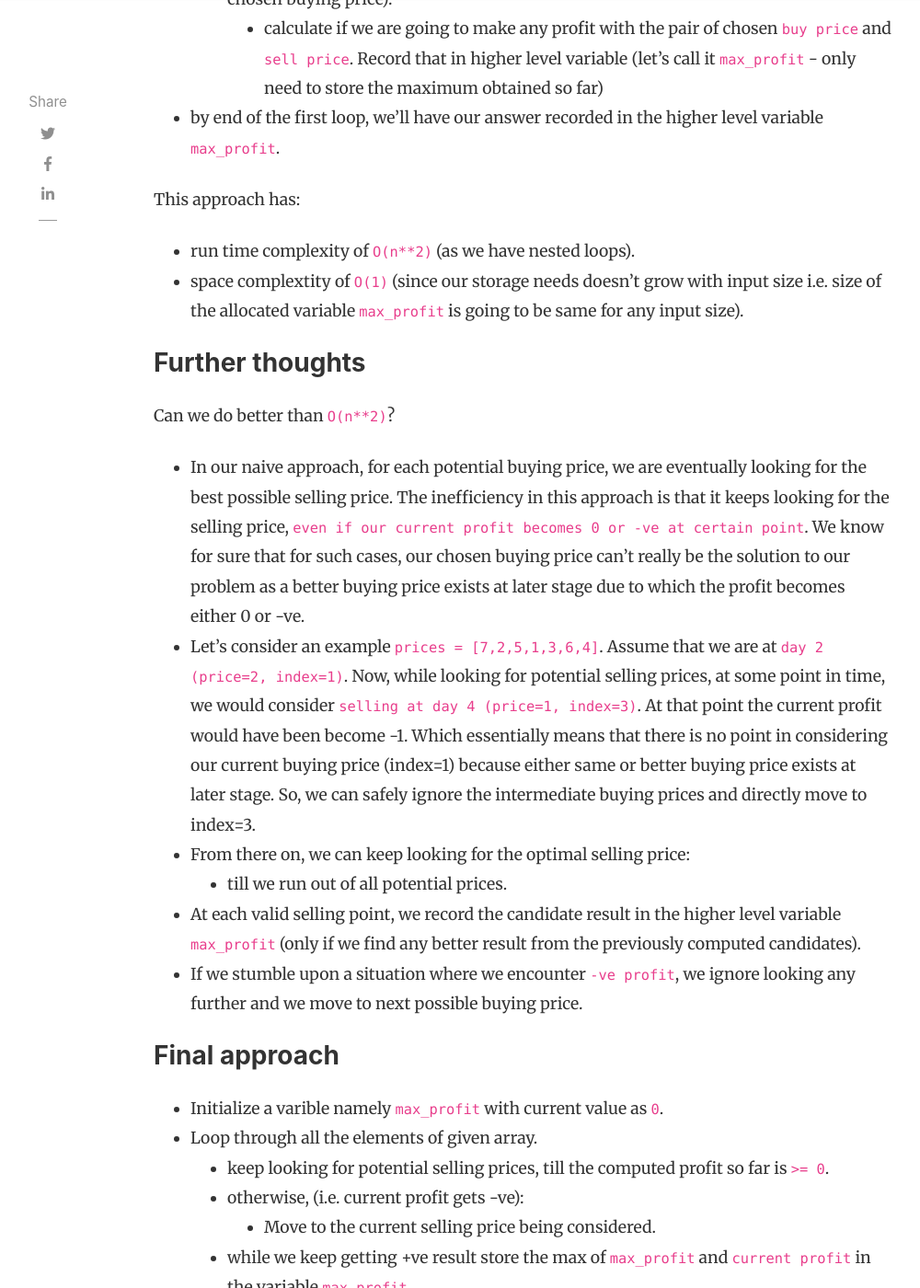
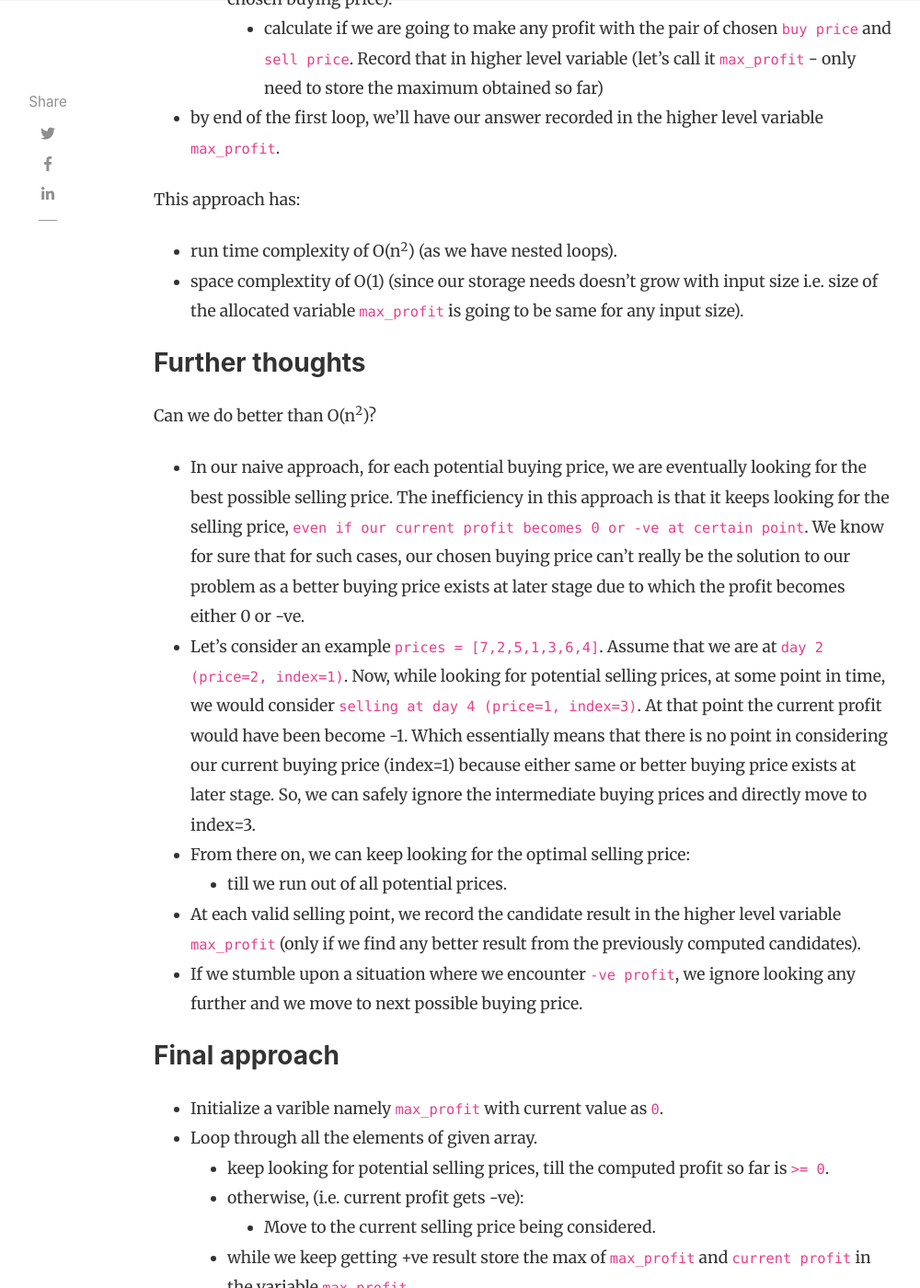
Before and after one commit to vikas3045/vikas3045.github.io, a Jekyll site: the page built from _posts/2023-09-18-leetcode-121-best-time-to-buy-and-sell-stock.md, in a window 1280 px wide and 1400 px high, scrolled down 1074 px. Shown: the whole window at 92% size, without its empty margins (118-1118 px from the left). Built offline with Jekyll 4.4.1, drawn with Linux system fonts in a browser that asks for light colours; nearby versions of some CDN libraries; comment, search, counter and statistics services are not loaded; some of the changed text lies outside the part shown.

Commit message:
Update 2023-09-18-leetcode-121-best-time-to-buy-and-sell-stock.md

```diff
--- a/_posts/2023-09-18-leetcode-121-best-time-to-buy-and-sell-stock.md
+++ b/_posts/2023-09-18-leetcode-121-best-time-to-buy-and-sell-stock.md
@@ -50,11 +50,11 @@ In order to naively solve this question, we'll have to:
 - by end of the first loop, we'll have our answer recorded in the higher level variable `max_profit`.
 
 This approach has:
-- run time complexity of `O(n**2)` (as we have nested loops).
-- space complextity of `O(1)` (since our storage needs doesn't grow with input size i.e. size of the allocated variable `max_profit` is going to be same for any input size).
+- run time complexity of O(n<sup>2</sup>) (as we have nested loops).
+- space complextity of O(1) (since our storage needs doesn't grow with input size i.e. size of the allocated variable `max_profit` is going to be same for any input size).
 
 ### Further thoughts
-Can we do better than `O(n**2)`?
+Can we do better than O(n<sup>2</sup>)?
 
 - In our naive approach, for each potential buying price, we are eventually looking for the best possible selling price. The inefficiency in this approach is that it keeps looking for the selling price, `even if our current profit becomes 0 or -ve at certain point`. We know for sure that for such cases, our chosen buying price can't really be the solution to our problem as a better buying price exists at later stage due to which the profit becomes either 0 or -ve.
 - Let's consider an example `prices = [7,2,5,1,3,6,4]`. Assume that we are at `day 2 (price=2, index=1)`. Now, while looking for potential selling prices, at some point in time, we would consider `selling at day 4 (price=1, index=3)`. At that point the current profit would have been become -1. Which essentially means that there is no point in considering our current buying price (index=1) because either same or better buying price exists at later stage. So, we can safely ignore the intermediate buying prices and directly move to index=3.
@@ -71,8 +71,8 @@ Can we do better than `O(n**2)`?
         - Move to the current selling price being considered.
     - while we keep getting +ve result store the max of `max_profit` and `current profit` in the variable `max_profit`.
 - By end of the main loop we would have gotten our result in the variable `max_profit`. Time to just return it.
-- Time complexity: `O(n)` (since we only process all the elements at max 2 times).
-- Space complexity: `O(1)` (since our auxiliary storage `max_profit` doesn't grow with input size).
+- Time complexity: O(n) (since we only process all the elements at max 2 times).
+- Space complexity: O(1) (since our auxiliary storage `max_profit` doesn't grow with input size).
 
 
 ### Python code
```
